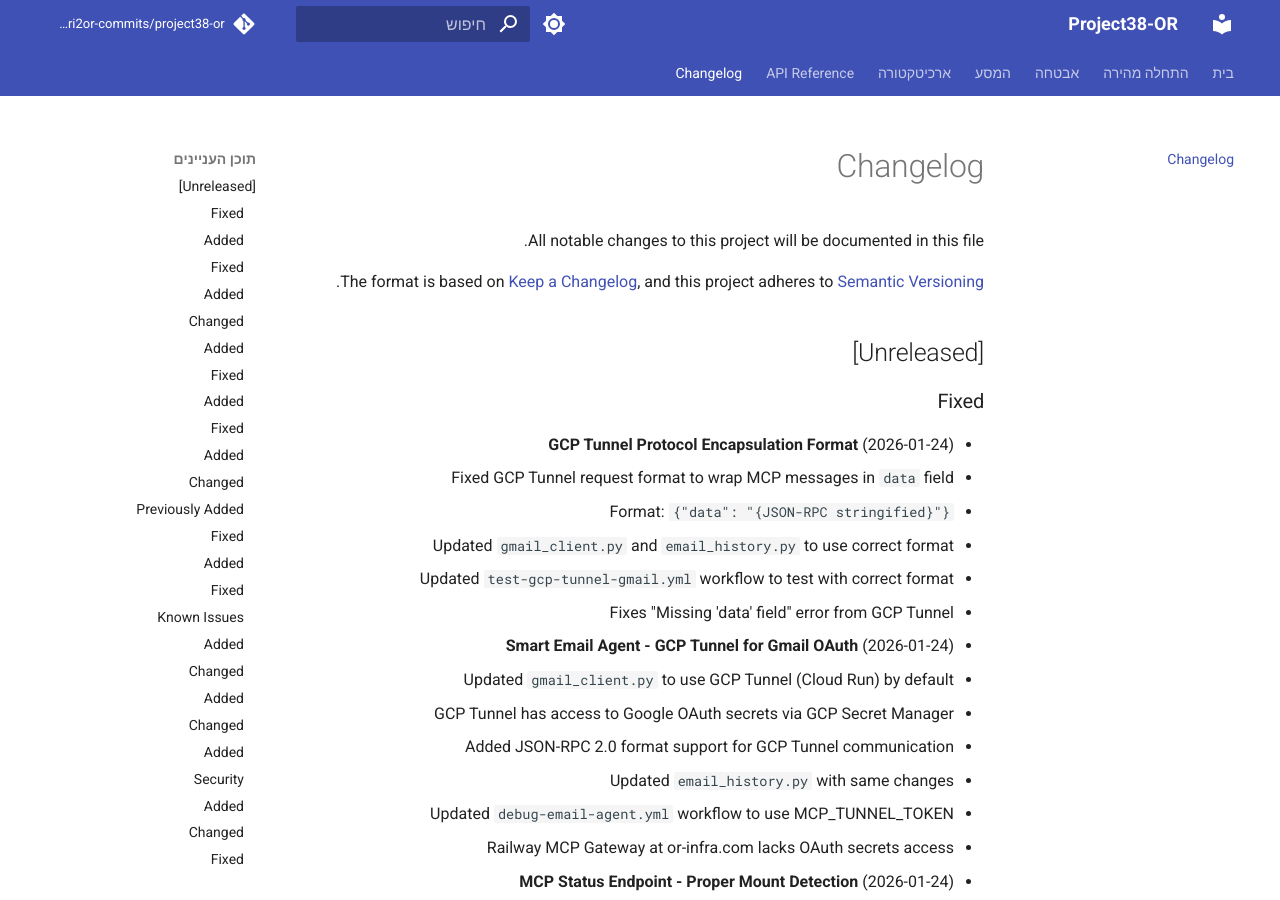
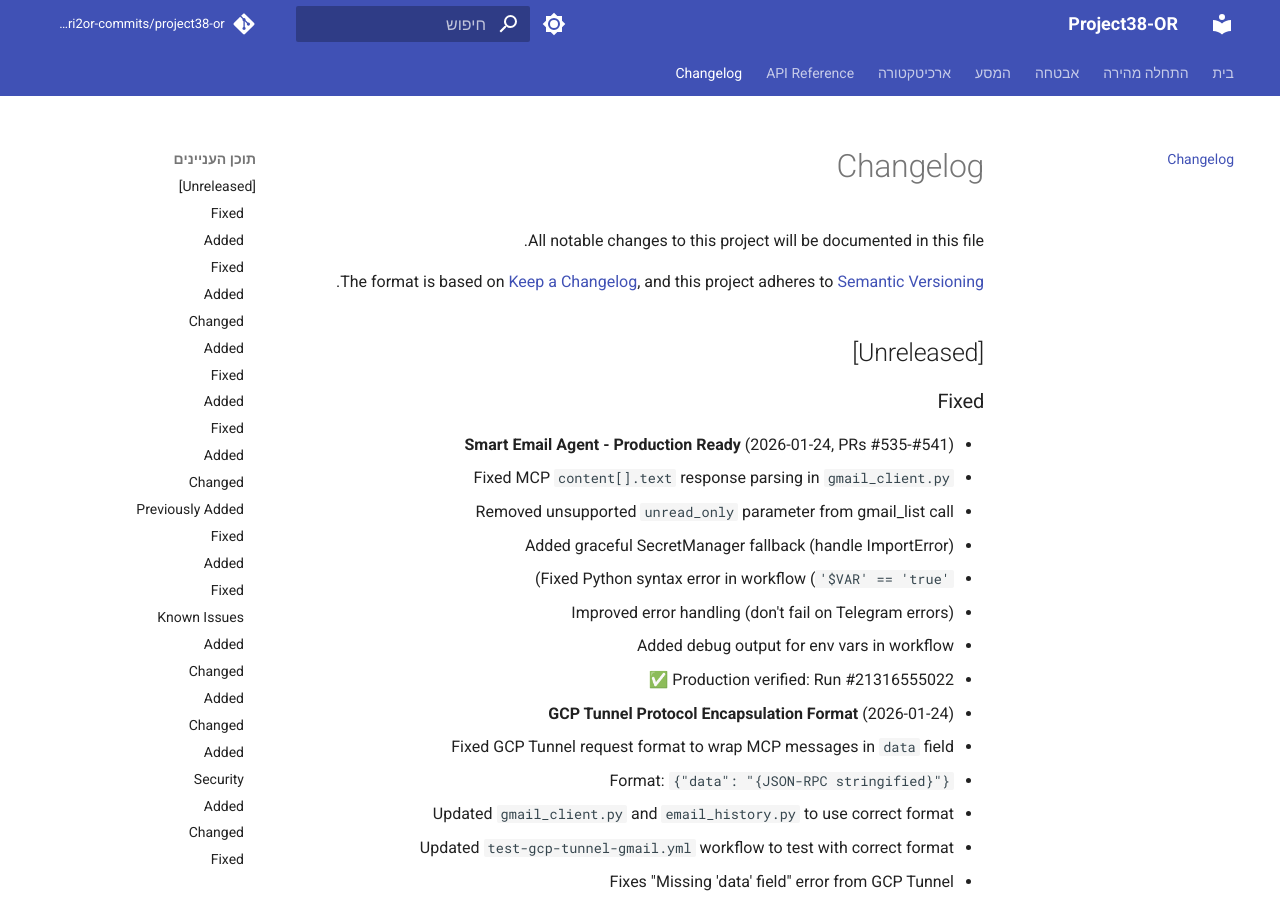
Before and after one commit to edri2or-commits/project38-or, an MkDocs documentation site: the page built from docs/changelog.md, in a window 1280 px wide and 900 px high. Built offline with MkDocs 1.6.1 and Material for MkDocs 9.7.7, drawn with Linux system fonts in a browser that asks for light colours; comment, search, counter and statistics services are not loaded.

Commit message:
docs(adr): update ADR-014 with production completion (#542)
- Added GCP Tunnel integration fixes (PRs #535-#541)
- Added MCP content parsing fix
- Added SecretManager fallback
- Production verified: Run #21316555022

Also updated changelog with production-ready entry.

Co-authored-by: Claude <noreply@anthropic.com>

```diff
--- a/docs/changelog.md
+++ b/docs/changelog.md
@@ -8,6 +8,15 @@ and this project adheres to [Semantic Versioning](https://semver.org/spec/v2.0.0
 ## [Unreleased]
 
 ### Fixed
+- **Smart Email Agent - Production Ready** (2026-01-24, PRs #535-#541)
+  - Fixed MCP `content[].text` response parsing in `gmail_client.py`
+  - Removed unsupported `unread_only` parameter from gmail_list call
+  - Added graceful SecretManager fallback (handle ImportError)
+  - Fixed Python syntax error in workflow (`'$VAR' == 'true'`)
+  - Improved error handling (don't fail on Telegram errors)
+  - Added debug output for env vars in workflow
+  - Production verified: Run #21316555022 ✅
+
 - **GCP Tunnel Protocol Encapsulation Format** (2026-01-24)
   - Fixed GCP Tunnel request format to wrap MCP messages in `data` field
   - Format: `{"data": "{JSON-RPC stringified}"}`
```
Also changed, not shown: docs/decisions/ADR-014-smart-email-agent.md (+5 -0 lines).
